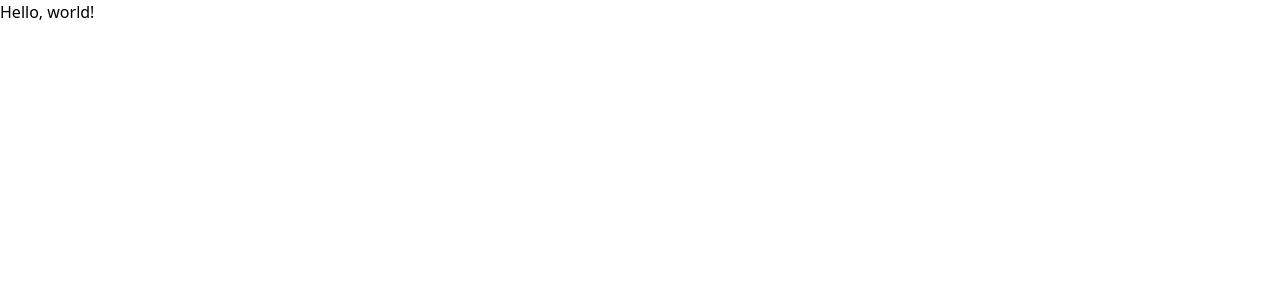
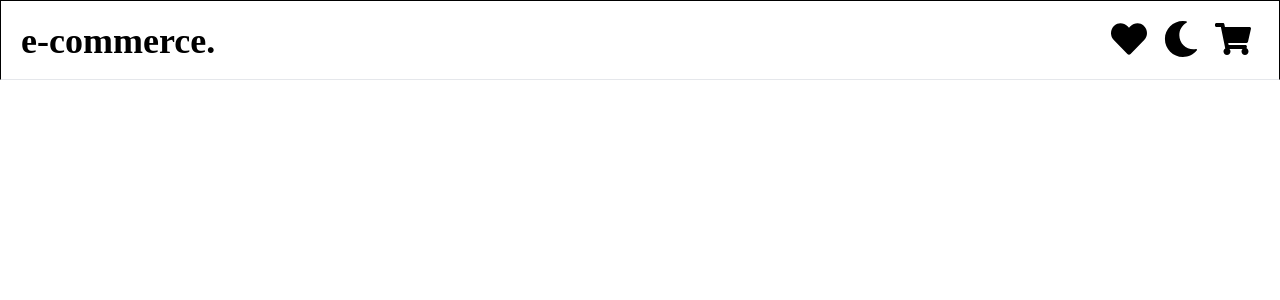
Before and after one commit to avalos-eduardo/ecommerce-site, a React (Vite) app: page / in a window 1280 px wide. Shown: the top 300 px of the page. Built offline with nearby package versions, Linux system fonts and the light colour scheme.

Commit message:
first static version of Navbar component
created navbar with project name, custom font, and imported icons

```diff
--- a/package.json
+++ b/package.json
@@ -10,9 +10,11 @@
     "preview": "vite preview"
   },
   "dependencies": {
+    "@fontsource-variable/geist-mono": "^5.2.6",
     "@tailwindcss/vite": "^4.1.13",
     "react": "^19.1.1",
     "react-dom": "^19.1.1",
+    "react-icons": "^5.5.0",
     "tailwindcss": "^4.1.13"
   },
   "devDependencies": {
--- a/src/App.tsx
+++ b/src/App.tsx
@@ -1,7 +1,9 @@
+import Navbar from "./components/Navbar"
+
 export default function App() {
   return (
     <>
-      <p>Hello, world!</p>
+      <Navbar />
     </>
   )
 }
--- /dev/null
+++ b/src/components/Navbar.tsx
@@ -0,0 +1,19 @@
+import { FaShoppingCart } from "react-icons/fa";
+import { FaMoon } from "react-icons/fa";
+import { FaHeart } from "react-icons/fa";
+
+
+export default function Navbar() {
+    return (
+        <header className="p-5 flex justify-between h-[5rem] border border-b-gray-200">
+            <h1 className="font-[geist-mono] font-extrabold flex w-[50%] text-2xl md:text-3xl lg:text-4xl">e-commerce.</h1>
+            <nav className="flex w-[50%]">
+                <ul className="flex justify-end w-[100%] [&>*]:pr-2 [&>*]:pl-2 text-2xl md:text-3xl lg:text-4xl">
+                    <li><button className="hover:text-red-600 cursor-pointer"><FaHeart /></button></li>
+                    <li><button className="hover:text-blue-600 cursor-pointer"><FaMoon /></button></li>
+                    <li><button className="hover:text-yellow-600 cursor-pointer"><FaShoppingCart /></button></li>
+                </ul>
+            </nav>
+        </header>
+    )
+}
--- /dev/null
+++ b/src/globals.d.ts
@@ -0,0 +1,3 @@
+declare module "*.css";
+declare module "@fontsource/*" {}
+declare module "@fontsource-variable/*" {}
--- a/src/index.css
+++ b/src/index.css
@@ -1 +1,2 @@
+@import '@fontsource-variable/geist-mono';
 @import "tailwindcss";
```
Also changed, not shown: 1 other file (tests, documents, lock files or other folders).
